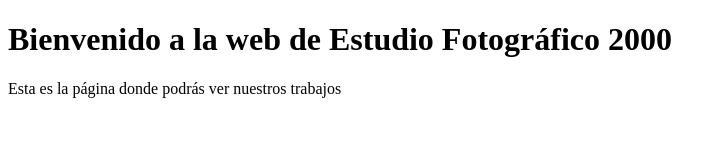
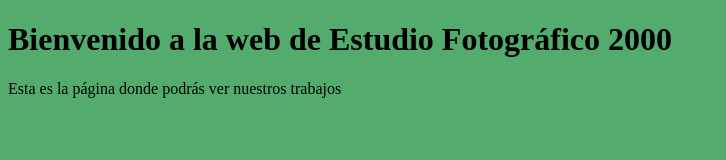
Before and after one commit to ezequieldm1995/paginaweb, a plain HTML site: page index.html in a window 1280 px wide. Shown: the whole page, without its empty margins (0-726 px from the left). Drawn offline with Linux system fonts and the light colour scheme.

Commit message:
Agrengando color
Se agregó el link al html y se puso un background al body en el css

```diff
--- a/index.html
+++ b/index.html
@@ -5,6 +5,7 @@
     <meta name="viewport" content="width=device-width, initial-scale=1.0">
     <meta http-equiv="X-UA-Compatible" content="ie=edge">
     <title>Estudio fotográfico</title>
+    <link rel="stylesheet" href="style.css">
 </head>
 <body>
     <h1>Bienvenido a la web de Estudio Fotográfico 2000</h1>
--- /dev/null
+++ b/style.css
@@ -0,0 +1,2 @@
+body{
+background:rgba(39, 151, 73, 0.795);}
```
